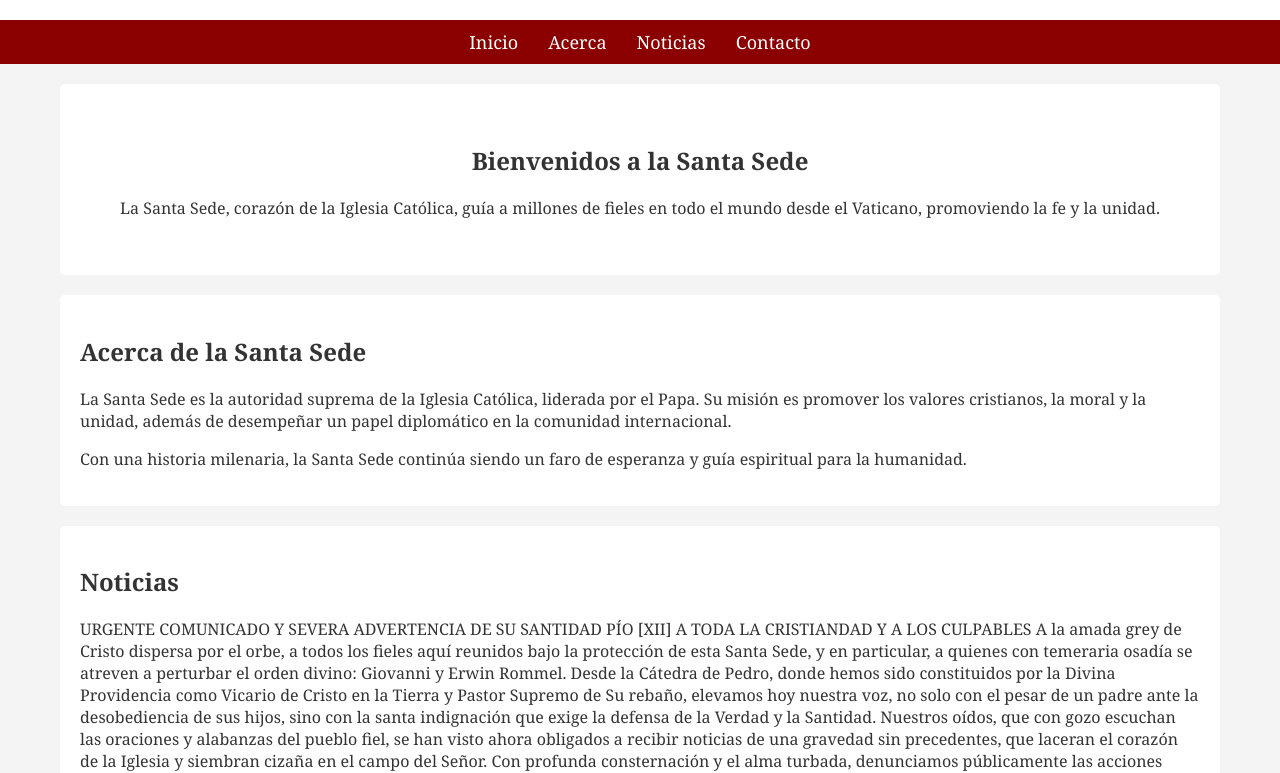
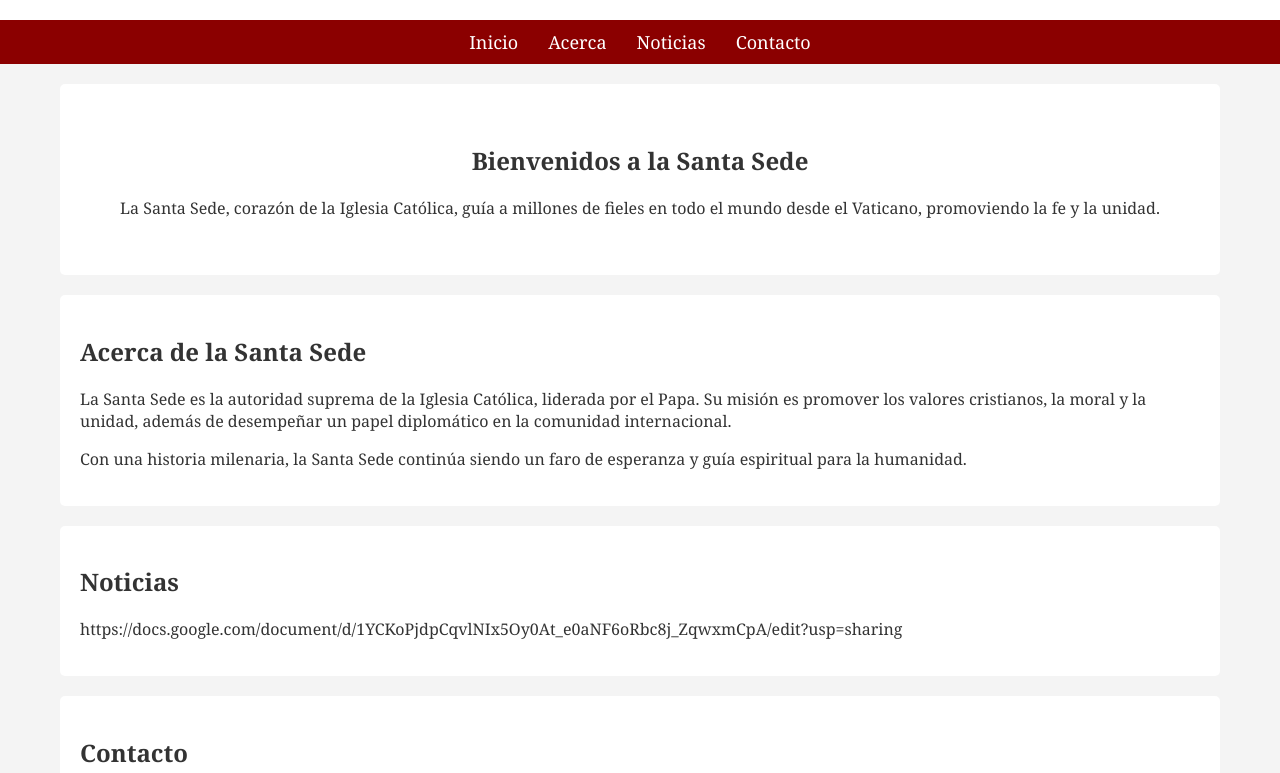
Before and after one commit to juanmiguel-scv/Santa-Sede-Website, a plain HTML site: page index.html in a window 1280 px wide. Shown: the part 181-954 px from the top of the page. Drawn offline with Linux system fonts and the light colour scheme.

Commit message:
Reañade página de la Santa Sede

```diff
--- a/index.html
+++ b/index.html
@@ -179,19 +179,7 @@
         </section>
         <section id="noticias" class="news">
             <h2>Noticias</h2>
-            <p>URGENTE COMUNICADO Y SEVERA ADVERTENCIA DE SU SANTIDAD PÍO [XII] A TODA LA CRISTIANDAD Y A LOS CULPABLES
-A la amada grey de Cristo dispersa por el orbe, a todos los fieles aquí reunidos bajo la protección de esta Santa Sede, y en particular, a quienes con temeraria osadía se atreven a perturbar el orden divino: Giovanni y Erwin Rommel.
-Desde la Cátedra de Pedro, donde hemos sido constituidos por la Divina Providencia como Vicario de Cristo en la Tierra y Pastor Supremo de Su rebaño, elevamos hoy nuestra voz, no solo con el pesar de un padre ante la desobediencia de sus hijos, sino con la santa indignación que exige la defensa de la Verdad y la Santidad.
-Nuestros oídos, que con gozo escuchan las oraciones y alabanzas del pueblo fiel, se han visto ahora obligados a recibir noticias de una gravedad sin precedentes, que laceran el corazón de la Iglesia y siembran cizaña en el campo del Señor. Con profunda consternación y el alma turbada, denunciamos públicamente las acciones infames perpetradas por Giovanni y Erwin Rommel, cuya conducta ha traspasado los límites de la decencia, la piedad y la obediencia debida a la Sede Apostólica.
-Se nos ha informado, con pruebas irrefutables y el testimonio angustiado de los fieles, que estos individuos, con una audacia que solo puede venir de una ceguera espiritual, han cometido el sacrílego acto de sabotear la Santa Misa en dos ocasiones distintas. ¡Dos veces! ¿Acaso no comprenden la magnitud de su transgresión? La Misa, hermanos y hermanas, no es un mero rito humano; es el memorial incruento de la Pasión, Muerte y Resurrección de Nuestro Señor Jesucristo. Es el Calvario que se hace presente en el altar; es la fuente y cumbre de toda vida cristiana; el momento más sagrado en el que el Cielo se une con la Tierra. Interrumpir, perturbar o profanar este sacrificio es una ofensa directa contra la Majestad Divina, un acto de suma irreverencia que clama al Cielo y que causa un escándalo inmenso entre los hijos de Dios, que anhelan comulgar con lo sagrado. Han mancillado un espacio de adoración, han sembrado la confusión en un momento de paz y han intentado arrancar el corazón de la devoción de nuestros fieles. Tal audacia no quedará impune ante el juicio de Dios y las leyes de Su Iglesia.
-Pero sus fechorías no se detienen ahí. Con una autoridad que no les ha sido conferida por Dios ni por la legítima jerarquía eclesiástica, han procedido a banear de nuestro mapa a miembros de la comunidad sin causa justa. ¿Quién les ha dado tal potestad para excluir a quienes buscan refugio y comunión bajo el manto protector de la Iglesia? La casa del Señor es para todos los que buscan la verdad y la salvación, no un coto privado para la tiranía o el capricho de unos pocos. Cada alma alejada injustamente de la comunidad es una herida en el Cuerpo Místico de Cristo, y cada acto de discriminación inmerecida es un atentado contra la caridad evangélica que nos une. Este acto de ostracismo forzado, llevado a cabo con arrogancia, revela un desprecio por la fraternidad cristiana y por la misión de acogida de la Iglesia.
-Y como si esto fuera poco, con una reincidencia que manifiesta una contumacia preocupante, se les acusa, una vez más, de robar y desviar a miembros de nuestra grey. ¿Es que acaso estos individuos no conocen el grave pecado de la división, de arrancar a las ovejas del redil para conducirlas por caminos ajenos a la sana doctrina y a la comunión con el Pastor? Este comportamiento predatorio, que busca minar la unidad de nuestra comunidad y sustraer a los fieles de la guía legítima, no solo daña a las almas descarriadas, sino que siembra la discordia y la desconfianza donde debería reinar la paz de Cristo. El que roba a las almas, las roba a Dios, y el peso de tal ofensa es incalculable.
-Por la autoridad que nos ha sido divinamente otorgada, y en virtud de nuestro deber de proteger la Fe, la moral y la disciplina de la Santa Iglesia, declaramos solemnemente que tales actos son inaceptables y reprobables en el más alto grado. La Iglesia Católica, columna y fundamento de la verdad, no tolerará la intromisión sacrílega en sus ritos, la exclusión arbitraria de sus hijos, ni la división de su rebaño por aquellos que actúan en la oscuridad y la rebeldía.
-Hacemos un llamado urgente y paternal, pero firme y severo, a Giovanni y a Erwin Rommel para que depongan de inmediato su actitud hostil, cesen toda acción de sabotaje y división, y busquen con humildad el arrepentimiento y la reconciliación. Recuerden las palabras de Nuestro Señor: "Si tu hermano peca, ve y repréndelo a solas... si no te escucha, dilo a la Iglesia." Pero ellos, en lugar de corregirse, han persistido en su error, llegando a profanar lo más sagrado.
-La misericordia de Dios es infinita para quienes se arrepienten de corazón, pero Su justicia es ineludible para aquellos que persisten en la impenitencia y la malicia. Les instamos a volver al camino de la obediencia a la Iglesia y a la fe verdadera, a reparar el daño causado y a buscar la absolución de sus pecados ante los ministros de Dios. De no hacerlo, se expondrán a las más graves consecuencias canónicas y, lo que es infinitamente más trascendente, al juicio inapelable del Altísimo.
-Que esta advertencia sirva para iluminar sus conciencias y para proteger a todos los fieles de la influencia perniciosa de quienes buscan destruir en lugar de edificar. Mantengamos nuestra fe inquebrantable en Cristo Eucaristía y nuestra unión con la Iglesia, la cual prevalecerá contra las puertas del infierno.
-Dado en el Vaticano, hoy 22 de junio de 2025, Solemnidad del Corpus Christi, para conocimiento y edificación de toda la Iglesia.
-+ Pío [XII] Obispo de Roma y Siervo de los Siervos de Dios legítimo.
+            <p>https://docs.google.com/document/d/1YCKoPjdpCqvlNIx5Oy0At_e0aNF6oRbc8j_ZqwxmCpA/edit?usp=sharing
 </p>
         </section>
         <section id="contacto" class="contact">
```
